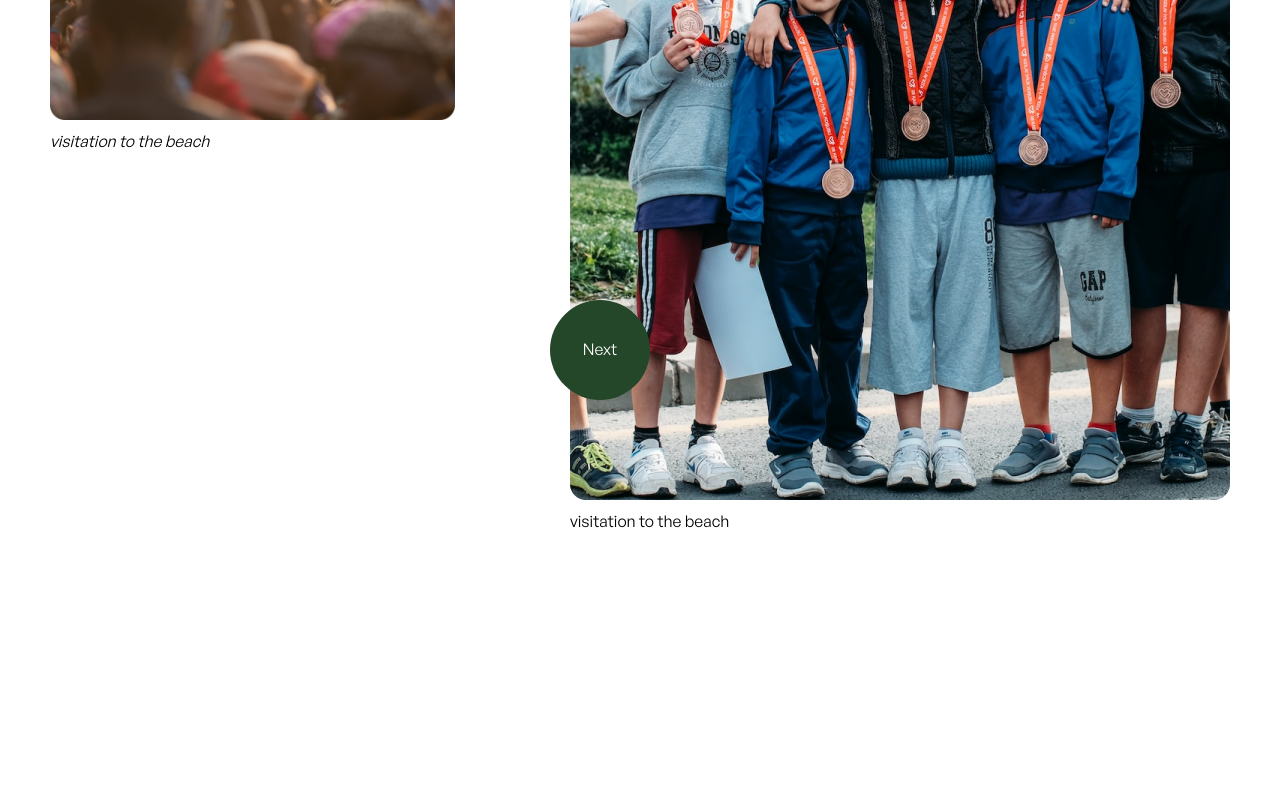
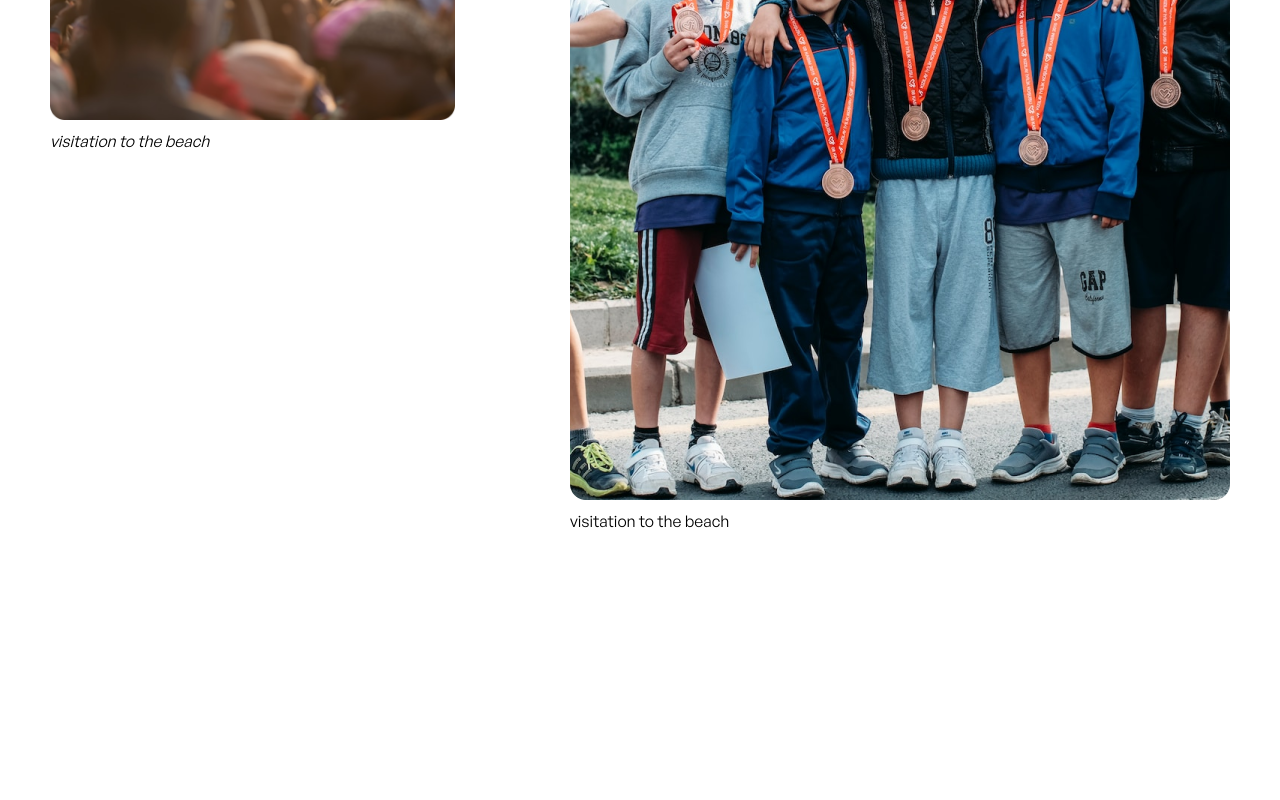
Before and after one commit to GainAfrica/bata4betterlife, a React (Vite) app: page / in a window 1280 px wide. Shown: the part 1630-2430 px from the top of the page. Built offline with nearby package versions, Linux system fonts and the light colour scheme.

Commit message:
implemented custom cursor on about section

```diff
--- a/src/components/About.jsx
+++ b/src/components/About.jsx
@@ -2,8 +2,31 @@ import React, { useState } from "react";
 import Beach from "../assets/images/about__beach.png";
 import KidGroup from "../assets/images/about__kids.png";
 import Draggable from "react-draggable";
+import { useRef } from "react";
 
 const About = () => {
+  const nextBtn = useRef(null);
+  const cursorContainer = useRef(null);
+
+
+  function moveCursor(e) {
+    nextBtn.current.style.top = e.clientY + "px";
+    nextBtn.current.style.left = e.clientX + "px";
+    nextBtn.current.classList.add('active')
+
+  }
+
+  function addCursor(){
+    nextBtn.current.classList.add('active')
+    nextBtn.current.style.top = e.clientY + "px";
+    nextBtn.current.style.left = e.clientX + "px";
+  }
+
+  function removeCursor() {
+    nextBtn.current.classList.remove('active')
+
+  }
+
   return (
     <div className="about">
       <div className="about__container--1">
@@ -28,15 +51,24 @@ const About = () => {
         </div>
       </div>
 
-      <div className="about__container--2">
+      <div
+        className="about__container--2"
+        onMouseMove={moveCursor}
+        onMouseLeave={removeCursor}
+        onMouseEnter={addCursor}
+        ref={cursorContainer}
+      >
         <div className="about__container--2__left">
           <div className="about__container--2__left__beach">
             <img src={Beach} alt="" />
             <p>visitation to the beach</p>
           </div>
-          <Draggable>
-            <div className="about__container--2__left__btn">Next</div>
-          </Draggable>
+          <div
+            className={`about__container--2__left__btn `}
+            ref={nextBtn}
+          >
+            Next
+          </div>
         </div>
         <div className="about__container--3__right">
           <div className="about__container--3__right__kidGroup">
--- a/src/components/Impact.jsx
+++ b/src/components/Impact.jsx
@@ -6,10 +6,6 @@ import { ScrollTrigger } from "gsap/ScrollTrigger";
 gsap.registerPlugin(ScrollTrigger);
 
 function Impact() {
-  // const [counterOn, setCounter] = useState(false);
-  const para = useRef(null);
-  const el = para.current;
-  console.log(el);
   const numberArr = [1, 2, 3, 4, 2];
   const decimalArr = ["2.5", "₦3.5", 7.5, "₦4.5", "₦1.5"];
   const letterArr = ["A", "R", "Z", "M"];
@@ -23,13 +19,16 @@ function Impact() {
   const letterEls = letterArr.map((num, idx) => {
     return <li key={idx}>{num}</li>;
   });
+  const para = useRef(null);
 
   useEffect(() => {
+    const el = para.current;
+    console.log(el);
     const tl = gsap;
     const myScrollValues = {
-      trigger: ".services__header",
+      trigger: el,
       toggleActions: "restart none none none",
-      start: "bottom 100%",
+      start: "top 80%",
     };
 
     tl.from("#numberList1", {
@@ -87,7 +86,7 @@ function Impact() {
           Our impact for the last <br /> couple of years
         </p>
 
-        <div className="impact__stats" id="impact_stats">
+        <div className="impact__stats" id="impact_stats" ref={para}>
           <div className="impact__stats__numbers">
             <h2 id="number1" className="numberList">
               <ul id="numberList1">{numberEls}</ul>
--- a/src/styles/css/main.css
+++ b/src/styles/css/main.css
@@ -204,7 +204,7 @@ body {
   padding: 10rem 5rem;
   position: relative;
   margin-top: -10px;
-  z-index: 3;
+  z-index: 10;
   border-radius: 1.6rem 1.6rem 0 0;
   background-color: #fff;
   color: #000;
@@ -213,6 +213,8 @@ body {
 .about__container--1 {
   display: flex;
   justify-content: space-between;
+  position: relative;
+  z-index: 20;
 }
 .about__container--1__left {
   max-width: 43rem;
@@ -224,6 +226,8 @@ body {
   padding: 10rem 0rem;
   display: flex;
   justify-content: space-between;
+  position: relative;
+  z-index: 10;
 }
 .about__container--2__left {
   position: relative;
@@ -243,8 +247,8 @@ body {
   height: 100%;
 }
 .about__container--2__left__btn {
-  position: absolute;
-  z-index: 1000;
+  position: fixed;
+  z-index: 15;
   border-radius: 50%;
   background-color: #244629;
   color: #fff;
@@ -253,9 +257,16 @@ body {
   display: flex;
   justify-content: center;
   align-items: center;
-  cursor: move;
-  left: 500px;
-  top: 500px;
+  transition: 0.3s ease-out;
+  transform: translate(-50%, -50%);
+  transform-origin: center;
+  opacity: 0;
+  pointer-events: none;
+}
+.about__container--2__left__btn.active {
+  opacity: 1;
+  pointer-events: all;
+  cursor: pointer;
 }
 .about__container--2__right {
   display: flex;
@@ -425,6 +436,8 @@ body {
   justify-content: center;
   align-items: center;
   margin-inline: auto;
+  position: relative;
+  z-index: 20;
 }
 .impact__container {
   width: 100%;
@@ -485,6 +498,8 @@ body {
   padding: 10rem 4.5rem;
   margin-inline: auto;
   border-radius: 1.6rem 1.6rem 0 0;
+  position: relative;
+  z-index: 20;
   position: relative;
 }
 .services hr {
@@ -564,7 +579,7 @@ body {
   margin-inline: auto;
   border-radius: 0 0 1.6rem 1.6rem;
   position: relative;
-  z-index: 2;
+  z-index: 20;
 }
 .volunteer__container {
   width: 100%;
--- a/src/styles/sass/components/_about.scss
+++ b/src/styles/sass/components/_about.scss
@@ -3,7 +3,7 @@
   padding: 10rem 5rem;
   position: relative;
   margin-top: -10px;
-  z-index: 3;
+  z-index: 10;
   border-radius: 1.6rem 1.6rem 0 0;
   background-color: $color-white;
   color: $color-black;
@@ -12,6 +12,8 @@
   &__container--1 {
     display: flex;
     justify-content: space-between;
+    position: relative;
+    z-index: 20;
 
     &__left {
       max-width: 43rem;
@@ -26,6 +28,8 @@
     padding: 10rem 0rem;
     display: flex;
     justify-content: space-between;
+    position: relative;
+    z-index: 10;
 
     &__left {
       position: relative;
@@ -47,8 +51,8 @@
       }
 
       &__btn {
-        position: absolute;
-        z-index: 1000;
+        position: fixed;
+        z-index: 15;
         border-radius: 50%;
         background-color: $color-green;
         color: $color-white;
@@ -57,9 +61,21 @@
         display: flex;
         justify-content: center;
         align-items: center;
-        cursor: move;
-        left: 500px;
-        top: 500px;
+        transition: 0.3s ease-out;
+        transform: translate(-50%, -50%);
+
+        transform-origin: center;
+        opacity: 0;
+        pointer-events: none;
+        // cursor: move;
+        // left: 500px;
+        // top: 500px;
+
+        &.active {
+          opacity: 1;
+          pointer-events: all;
+          cursor: pointer;
+        }
       }
     }
 
--- a/src/styles/sass/components/_impact.scss
+++ b/src/styles/sass/components/_impact.scss
@@ -20,6 +20,8 @@
   justify-content: center;
   align-items: center;
   margin-inline: auto;
+  position: relative;
+  z-index: 20;
 
   &__container {
     width: 100%;
--- a/src/styles/sass/components/_services.scss
+++ b/src/styles/sass/components/_services.scss
@@ -5,6 +5,8 @@
   padding: 10rem 4.5rem;
   margin-inline: auto;
   border-radius: 1.6rem 1.6rem 0 0;
+  position: relative;
+  z-index: 20;
   position: relative;
 
   hr {
--- a/src/styles/sass/components/_volunteer.scss
+++ b/src/styles/sass/components/_volunteer.scss
@@ -7,7 +7,7 @@
   margin-inline: auto;
   border-radius: 0 0 1.6rem 1.6rem;
   position: relative;
-  z-index: 2;
+  z-index: 20;
 
   &__container {
     width: 100%;
```
